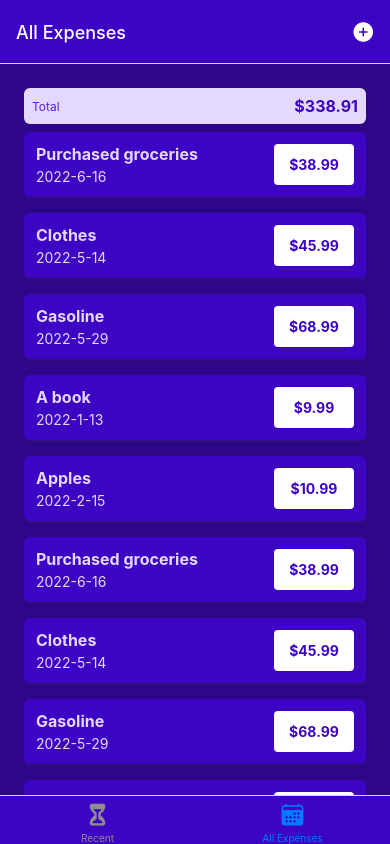
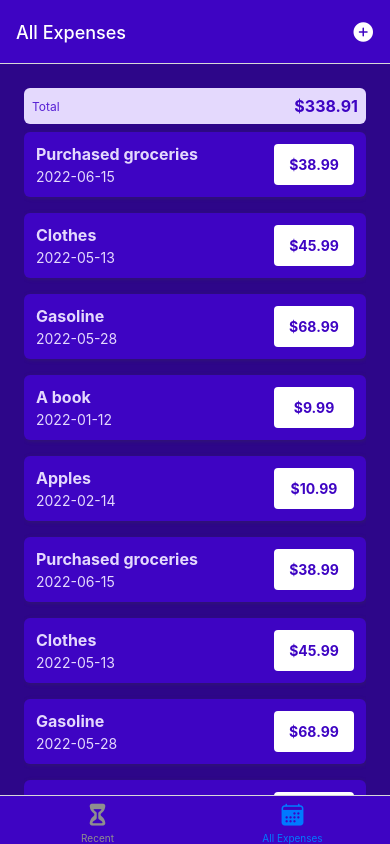
Before and after one commit to gsarthakdev/Quick-Track, a React Native app: screen /AllExpenses in a window 390 px wide. Built offline with nearby package versions, Linux system fonts and the light colour scheme.

Commit message:
Edit Expense screen now shows prior expense info

```diff
--- a/components/ManageExpense/ExpenseForm.js
+++ b/components/ManageExpense/ExpenseForm.js
@@ -2,12 +2,13 @@
 import { useState } from "react";
 import Input from "./Input";
 import Button from "../UI/Button";
+import { getFormattedDate } from "../../util/date";
 
-function ExpenseForm({ onCancel, onSubmit, submitButtonLabel }) {
+function ExpenseForm({ onCancel, onSubmit, submitButtonLabel, defaultValues }) {
   const [inputValues, setInputValues] = useState({
-    amount: "",
-    date: "",
-    description: "",
+    amount: defaultValues ? defaultValues.amount.toString() : "",
+    date: defaultValues ? getFormattedDate(defaultValues.date) : "",
+    description: defaultValues ? defaultValues.description : "",
   });
 
   function inputChangedHandler(inputIdentifier, enteredValue) {
@@ -23,7 +24,7 @@
     const expenseData = {
       amount: +inputValues.amount,
       date: new Date(inputValues.date),
-      description: inputValues.description
+      description: inputValues.description,
     };
     onSubmit(expenseData);
   }
--- a/screens/ManageExpense.js
+++ b/screens/ManageExpense.js
@@ -11,17 +11,24 @@
   // const editedExpenseId = route.params?.expenseId;
   // const isEditing = !!editedExpenseId;
 
+  const expensesCtx = useContext(ExpensesContext);
+
   const checkEditing = route.params?.editItem;
   const isEditing = !!checkEditing;
   console.log("-----------");
   console.log(isEditing);
 
   if (isEditing) {
-    const expenseID = route.params.expenseID;
+    var expenseID = route.params.expenseID;
     console.log("Expense ID:", expenseID);
   }
 
-  const expensesCtx = useContext(ExpensesContext);
+  const selectedExpense = expensesCtx.expenses.find(
+    (expense) => expense.id === expenseID
+  );
+
+
+
 
   // navigation.setOptions({
   //   title: isEditing ? "Edit Expense" : "Add Expense"
@@ -59,6 +66,7 @@
         onCancel={cancelHandler}
         onSubmit={confirmHandler}
         submitButtonLabel={isEditing ? "Update" : "Add"}
+        defaultValues={selectedExpense}
       />
 
       {isEditing && (
--- a/util/date.js
+++ b/util/date.js
@@ -1,6 +1,7 @@
 export function getFormattedDate(date) {
   return (
-    `${date.getFullYear()}-${date.getMonth() + 1}-${date.getDate() + 1}`
+    // `${date.getFullYear()}-${date.getMonth() + 1}-${date.getDate() + 1}`
+    date.toISOString().slice(0, 10)
   );
 }
 
```
